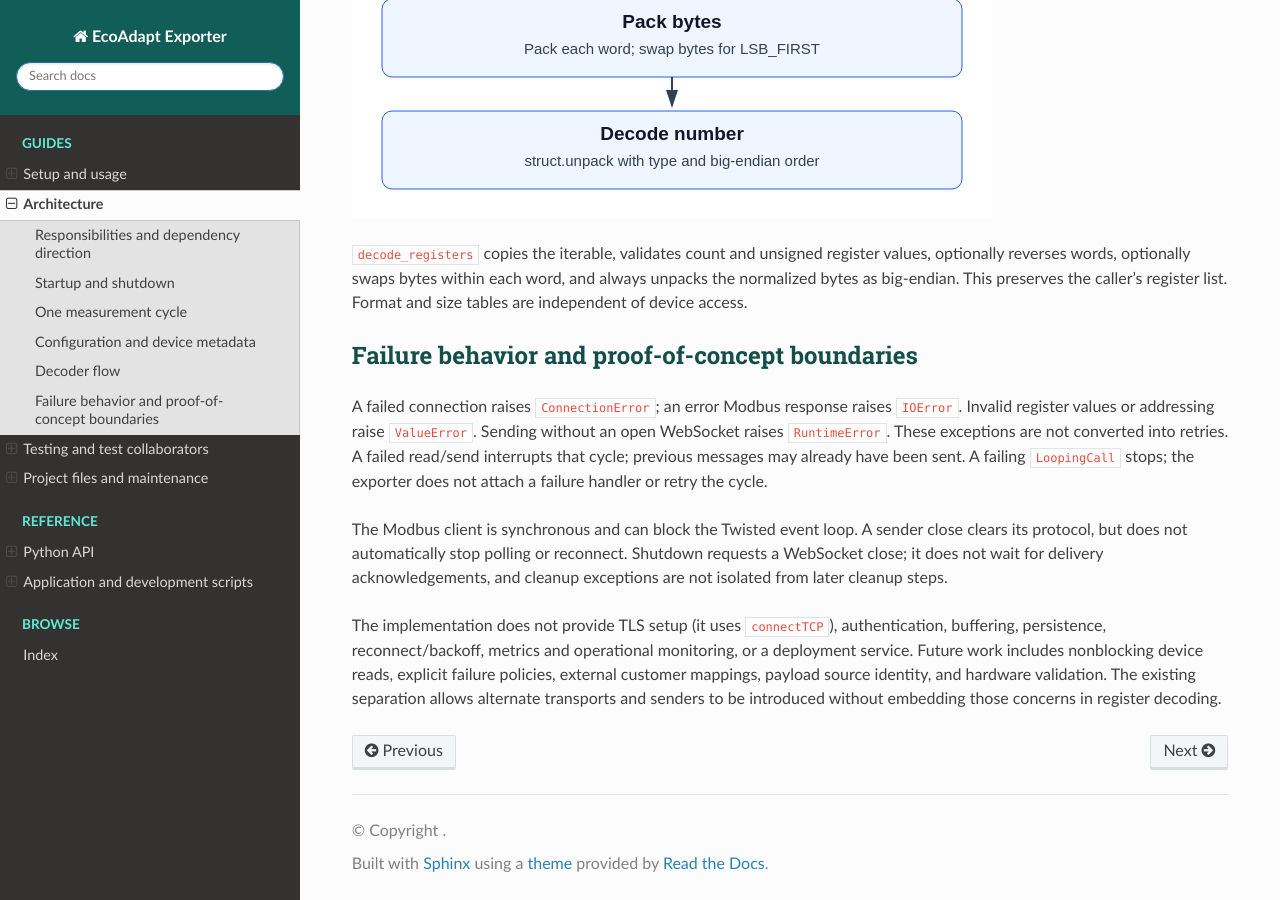
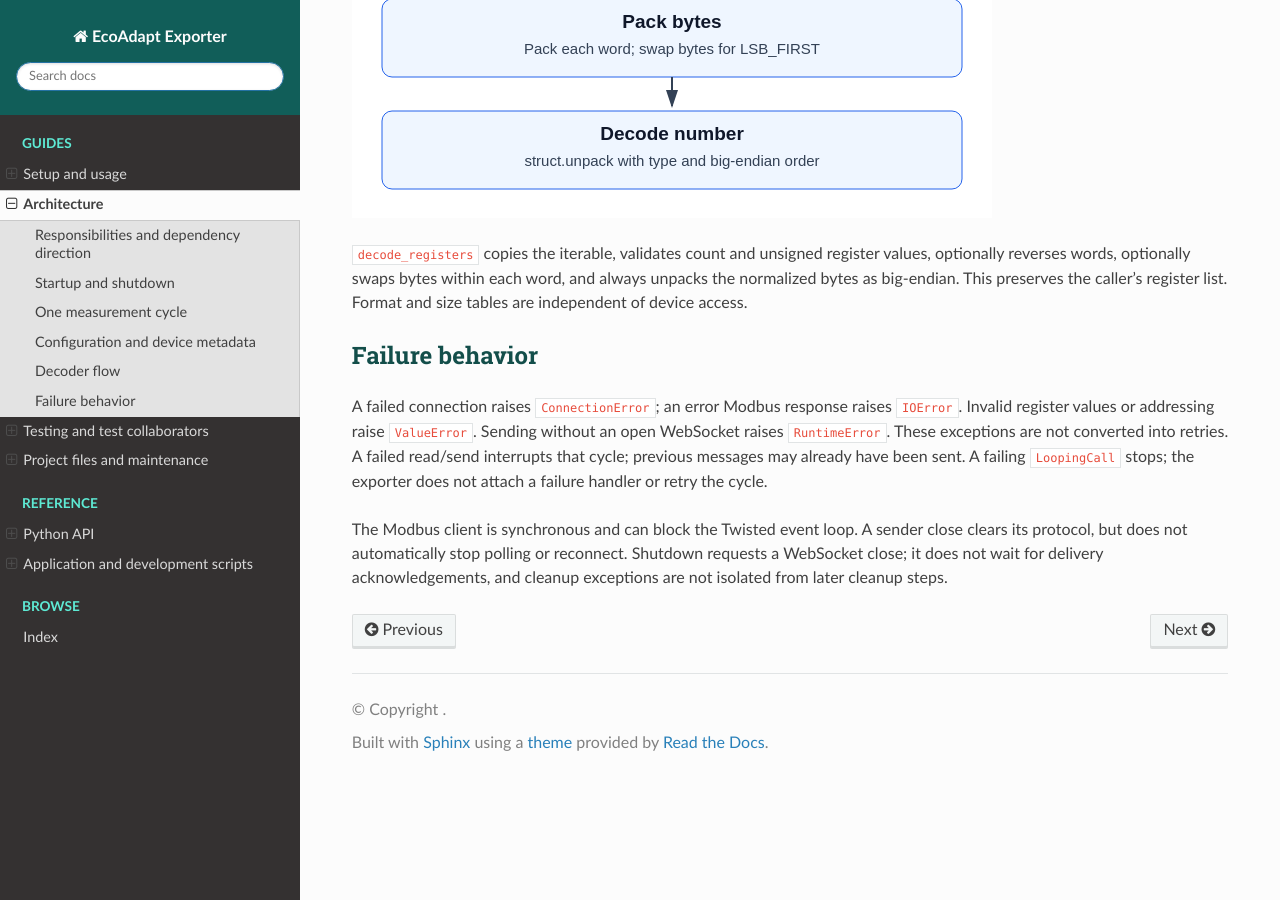
Before and after one commit to HMNoureldin/ecoadapt-exporter, a Sphinx documentation site: the page built from docs/architecture.rst, in a window 1280 px wide and 900 px high, scrolled down 2651 px. Built offline with Sphinx 7.4.7 and the Read the Docs theme 3.1.0, drawn with Linux system fonts in a browser that asks for light colours.

Commit message:
do some cleaning

```diff
--- a/docs/architecture.rst
+++ b/docs/architecture.rst
@@ -128,8 +128,8 @@ values, optionally reverses words, optionally swaps bytes within each word,
 and always unpacks the normalized bytes as big-endian. This preserves the
 caller's register list. Format and size tables are independent of device access.
 
-Failure behavior and proof-of-concept boundaries
-------------------------------------------------
+Failure behavior
+----------------
 
 A failed connection raises ``ConnectionError``; an error Modbus response raises
 ``IOError``. Invalid register values or addressing raise ``ValueError``. Sending
@@ -142,10 +142,3 @@ The Modbus client is synchronous and can block the Twisted event loop. A sender
 close clears its protocol, but does not automatically stop polling or reconnect.
 Shutdown requests a WebSocket close; it does not wait for delivery acknowledgements,
 and cleanup exceptions are not isolated from later cleanup steps.
-
-The implementation does not provide TLS setup (it uses ``connectTCP``),
-authentication, buffering, persistence, reconnect/backoff, metrics and operational monitoring,
-or a deployment service. Future work includes nonblocking device reads, explicit
-failure policies, external customer mappings, payload source identity, and hardware
-validation. The existing separation allows alternate transports and senders to be
-introduced without embedding those concerns in register decoding.
--- a/docs/project.rst
+++ b/docs/project.rst
@@ -58,7 +58,7 @@ Configuration and documentation
    * - ``.gitignore``
      - Excludes virtual environments, Python caches, and generated documentation.
    * - ``README.md``
-     - Repository overview, setup commands, design rationale, and PoC limitations.
+     - Repository overview, setup commands, design rationale, and operating instructions.
    * - ``docs/conf.py``
      - Import paths, autodoc/viewcode extensions, theme settings, and custom CSS.
    * - ``docs/index.rst``
```
Also changed, not shown: README.md (+1 -38 lines).
